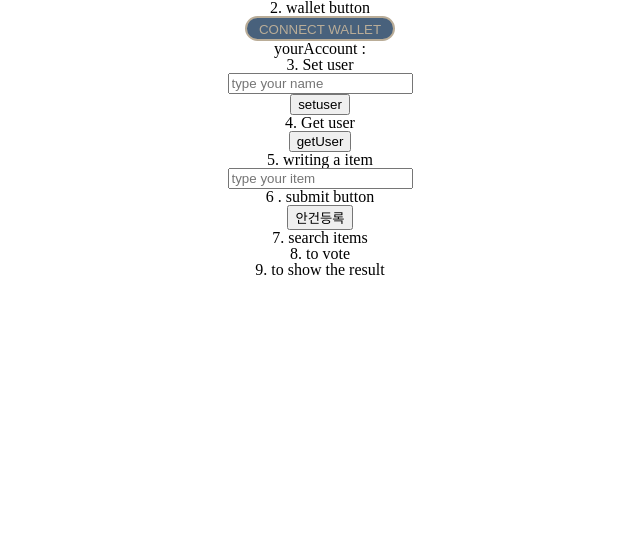
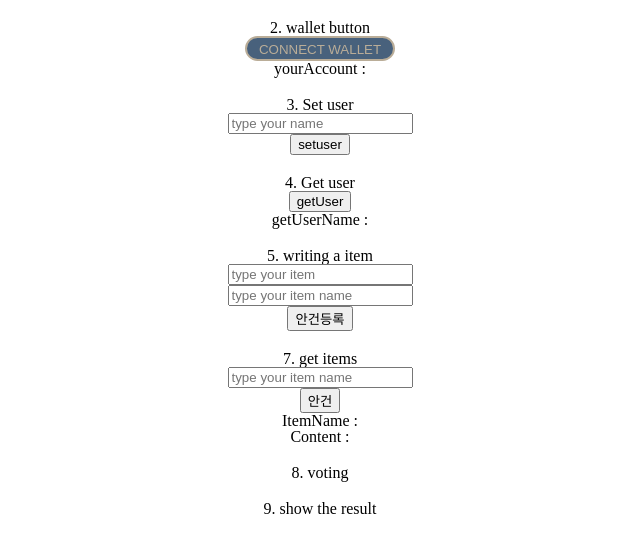
Before and after one commit to azerclion/dao-voting3, a React (Create React App) app: page / in a window 1280 px wide. Shown: the top 552 px of the page, without its empty margins (320-960 px from the left). Built offline with nearby package versions, Linux system fonts and the light colour scheme.

Commit message:
add 1. writing Item & get ItemInfo 2. get ItemInfo

```diff
--- a/src/App.js
+++ b/src/App.js
@@ -22,6 +22,13 @@ const WalletButton = styled.button`
   background-color: #48617c;
   cursor: pointer;
 `;
+const TodoList = styled.div`
+  margin-top: 20px;
+`;
+const LoadingBox = styled.div`
+  font-size: 40px;
+  font-weight: 600;
+`;
 
 function App() {
   const [web3, setWeb3] = useState();
@@ -30,8 +37,12 @@ function App() {
   const [Loading, setLoading] = useState(false);
 
   const [userName, setUserName] = useState();
+  const [getUserName, setGetUserName] = useState("");
+
+  const [inputItemName, setInputItemName] = useState("");
   const [inputItem, setInputItem] = useState("");
-  const [getUserName, setGetUserName] = useState("");
+  const [searchItemName, setSearchItemName] = useState();
+  const [getPollItem, setGetPollItem] = useState("");
 
   async function walletHandler() {
     try {
@@ -75,22 +86,41 @@ function App() {
       });
   };
   const getUser = async () => {
-    let getName = await contract.methods
+    await contract.methods
       .getUser()
       .call()
-      .then((res) => {
-        setGetUserName(res[0]);
+      .then((userInfo) => {
+        setLoading(false);
+        setGetUserName(userInfo[0]);
+        console.log(userInfo);
+      });
+  };
+  const registerItem = async (name, content) => {
+    await contract.methods
+      .setPoll(name, content)
+      .send({ from: userAccount })
+      .then(() => {
         setLoading(false);
       });
   };
-  const registerItem = async () => {};
+  const getItem = async (name) => {
+    await contract.methods
+      .getPoll(name)
+      .call()
+      .then((ItemName) => {
+        setLoading(false);
+        setGetPollItem(ItemName);
+        console.log(ItemName);
+      });
+  };
 
   return (
     <Container>
-      <div>2. wallet button</div>
+      <LoadingBox>{Loading ? "Loading..." : null}</LoadingBox>
+      <TodoList>2. wallet button</TodoList>
       <WalletButton onClick={walletHandler}>CONNECT WALLET</WalletButton>
       <h5>yourAccount : {userAccount}</h5>
-      <div>3. Set user </div>
+      <TodoList>3. Set user </TodoList>
       <input
         onChange={(e) => {
           setUserName(e.currentTarget.value);
@@ -106,38 +136,59 @@ function App() {
       >
         setuser
       </button>
-      <div>4. Get user</div>
-
+      <TodoList>4. Get user</TodoList>
       <button
-        onClick={(e) => {
+        onClick={() => {
           getUser();
           setLoading(true);
         }}
       >
         getUser
       </button>
-      <div>{getUserName}</div>
-      <div>5. writing a item </div>
+      <div>getUserName : {getUserName}</div>
+      <TodoList>5. writing a item </TodoList>
       <input
         onChange={(e) => {
           setInputItem(e.currentTarget.value);
         }}
         placeholder="type your item"
       ></input>
-      <div>6 . submit button</div>
+      <input
+        onChange={(e) => {
+          setInputItemName(e.currentTarget.value);
+        }}
+        placeholder="type your item name"
+      ></input>
       <button
         onClick={(e) => {
           let item = String(inputItem);
-          registerItem(item);
+          let itemName = String(inputItemName);
+          registerItem(itemName, item);
           setLoading(true);
         }}
       >
         안건등록
       </button>
-      <div>{Loading ? "Loading..." : null}</div>
-      <div>7. search items</div>
-      <div>8. to vote</div>
-      <div>9. to show the result</div>
+
+      <TodoList>7. get items</TodoList>
+      <input
+        onChange={(e) => {
+          setSearchItemName(e.currentTarget.value);
+        }}
+        placeholder="type your item name"
+      ></input>
+      <button
+        onClick={() => {
+          getItem(searchItemName);
+          setLoading(true);
+        }}
+      >
+        안건
+      </button>
+      <div>ItemName : {getPollItem.title}</div>
+      <div>Content : {getPollItem.contents}</div>
+      <TodoList>8. voting</TodoList>
+      <TodoList>9. show the result</TodoList>
     </Container>
   );
 }
```
